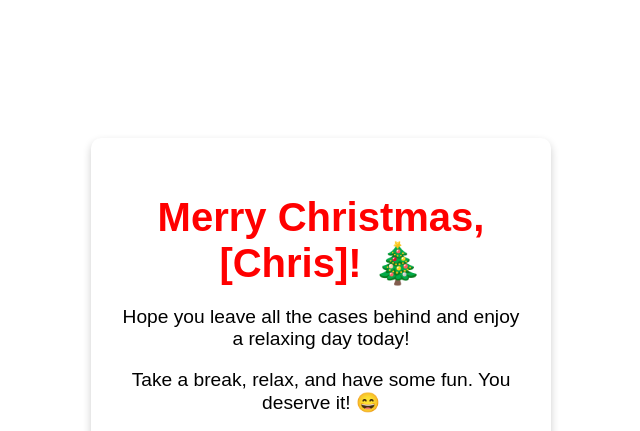
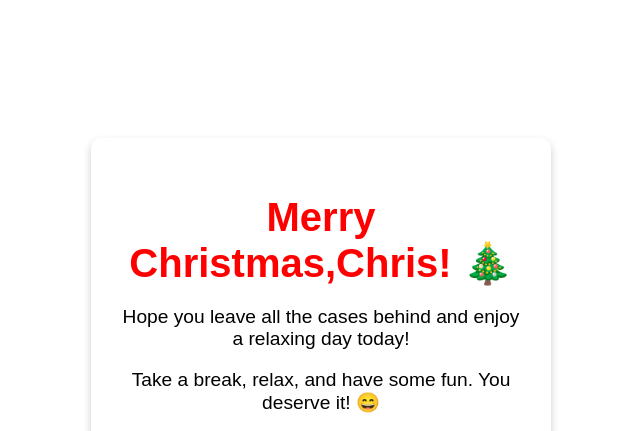
Before and after one commit to thintkn/chris, a plain HTML site: page index.html in a window 1280 px wide. Shown: the top 431 px of the page, without its empty margins (319-959 px from the left). Drawn offline with Linux system fonts and the light colour scheme.

Commit message:
Update index.html

```diff
--- a/index.html
+++ b/index.html
@@ -8,7 +8,7 @@
 </head>
 <body>
     <div class="card">
-        <h1>Merry Christmas, [Chris]! 🎄</h1>
+        <h1>Merry Christmas,Chris! 🎄</h1>
         <p>Hope you leave all the cases behind and enjoy a relaxing day today!</p>
         <p>Take a break, relax, and have some fun. You deserve it! 😄</p>
         <p>Wishing you a joyful Christmas and a peaceful time ahead!</p>
```
